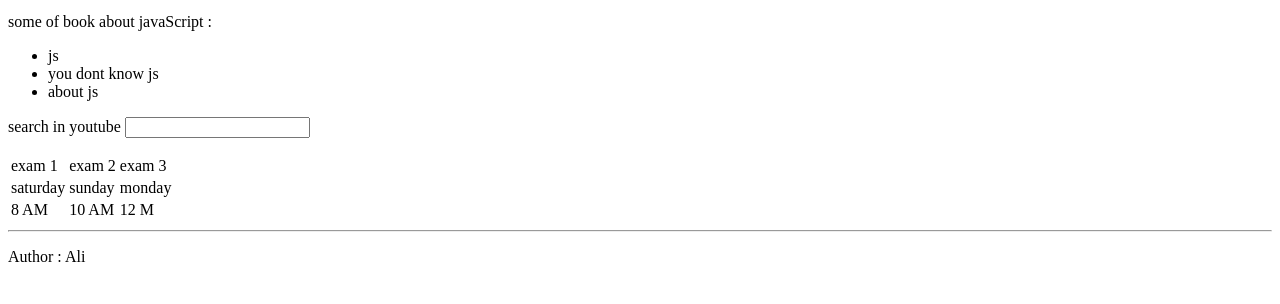
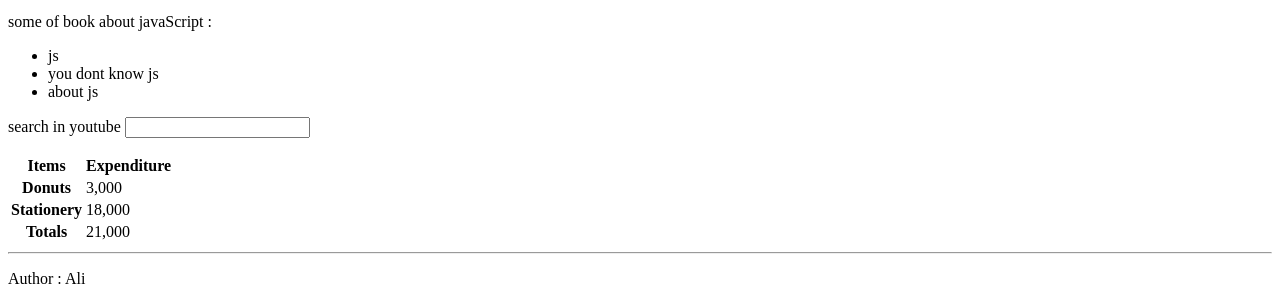
Before and after one commit to aryankhorrami/Homework-group, a plain HTML site: page demo.html in a window 1280 px wide. Shown: the part 554-858 px from the top of the page. Before the commit the page ends 836 px from the top, so only its background shows below. Drawn offline with Linux system fonts and the light colour scheme.

Commit message:
Update demo.html
final

```diff
--- a/demo.html
+++ b/demo.html
@@ -43,24 +43,28 @@
       <table>
         <thead>
           <tr>
-            <td>exam 1</td>
-            <td>exam 2</td>
-            <td>exam 3</td>
+            <th>Items</th>
+            <th scope="col">Expenditure</th>
           </tr>
         </thead>
         <tbody>
           <tr>
-            <td>saturday</td>
-            <td>sunday</td>
-            <td>monday</td>
+            <th scope="row">Donuts</th>
+            <td>3,000</td>
           </tr>
           <tr>
-            <td>8 AM</td>
-            <td>10 AM</td>
-            <td>12 M</td>
+            <th scope="row">Stationery</th>
+            <td>18,000</td>
           </tr>
         </tbody>
+        <tfoot>
+          <tr>
+            <th scope="row">Totals</th>
+            <td>21,000</td>
+          </tr>
+        </tfoot>
       </table>
+
       <hr />
       <footer>
         <p>Author : Ali</p>
```
